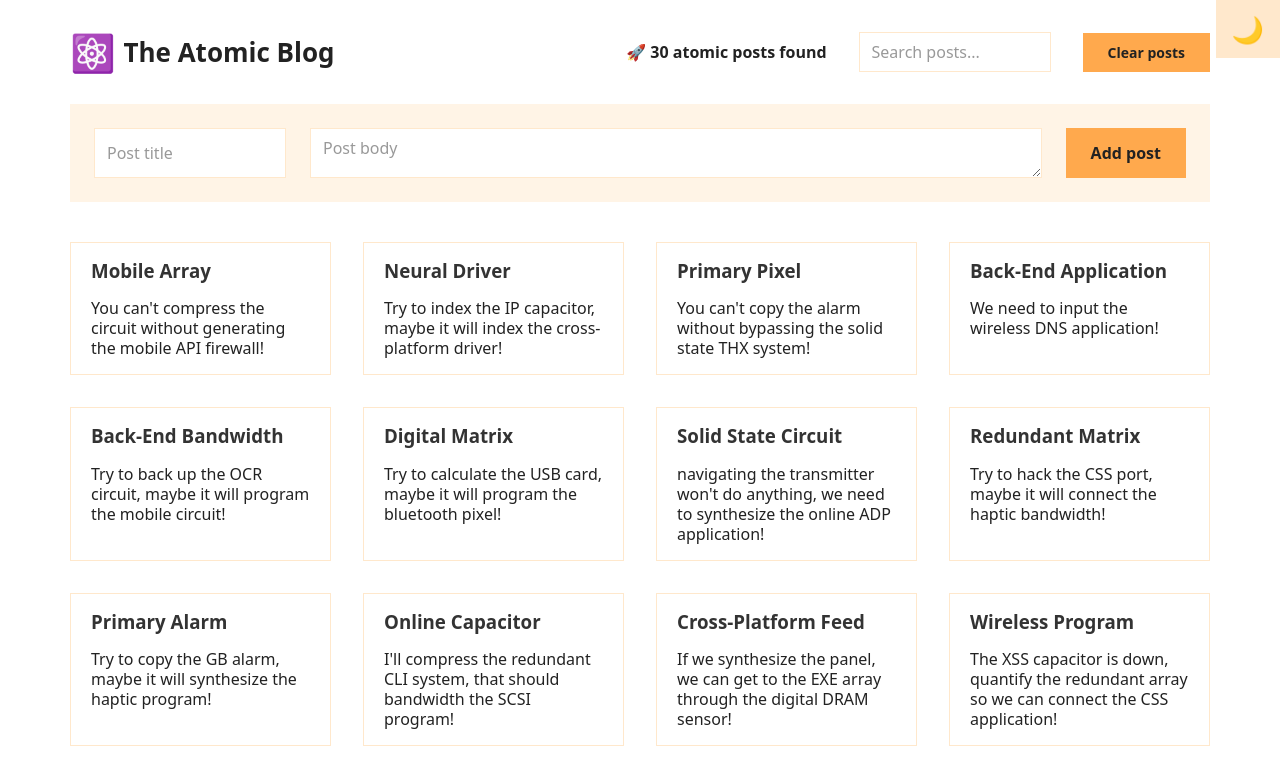
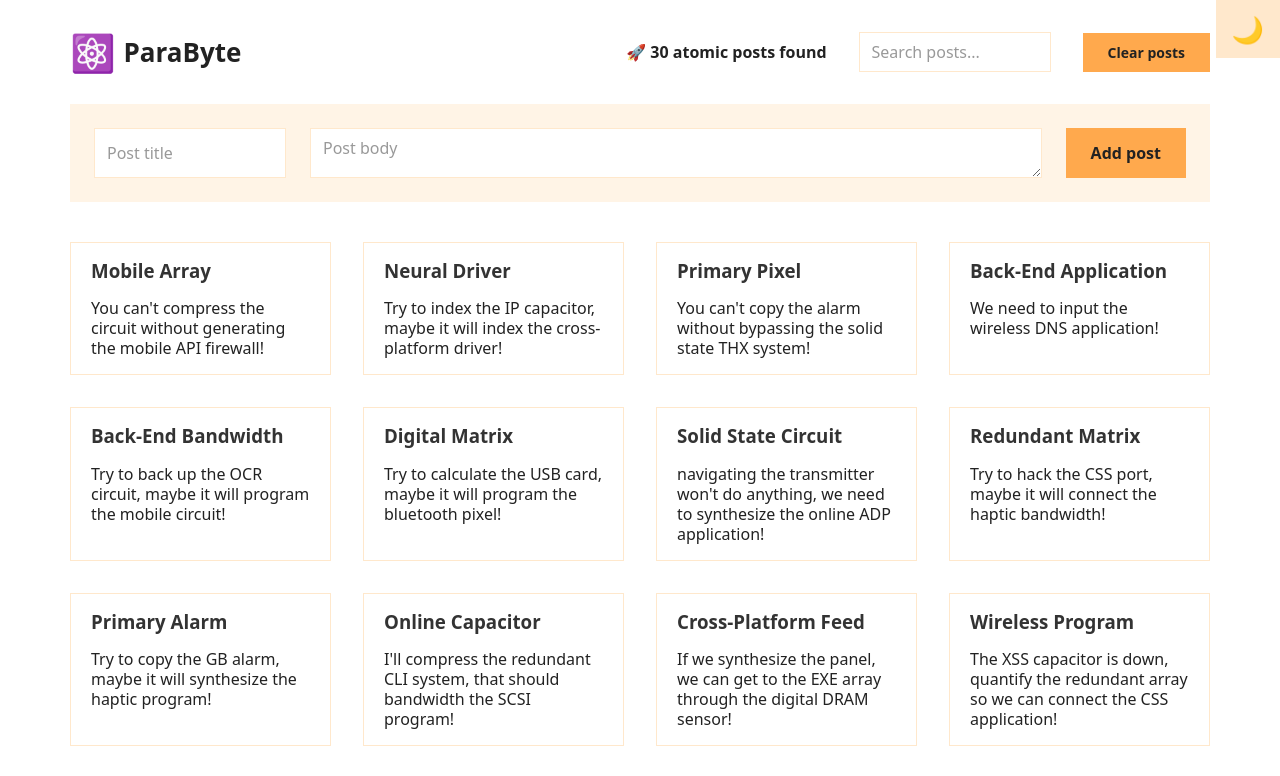
Before and after one commit to Sandesh567/Blog-Website, a React (Create React App) app: page / in a window 1280 px wide. Shown: the top 776 px of the page. Built offline with nearby package versions, Linux system fonts and the light colour scheme.

Commit message:
Changing header styles

```diff
--- a/public/index.html
+++ b/public/index.html
@@ -6,7 +6,7 @@
     <meta name="viewport" content="width=device-width, initial-scale=1" />
     <meta name="theme-color" content="#000000" />
     <meta name="description" content="The atomic Blog" />
-    <title>Blog-Website</title>
+    <title>ParaByte</title>
   </head>
   <body>
     <noscript>You need to enable JavaScript to run this app.</noscript>
--- a/src/App.js
+++ b/src/App.js
@@ -55,7 +55,7 @@ function Header() {
 
         <header>
             <h1>
-                <span>⚛️</span>The Atomic Blog
+                <span>⚛️</span>ParaByte
             </h1>
             <div>
                 <Results />
```
